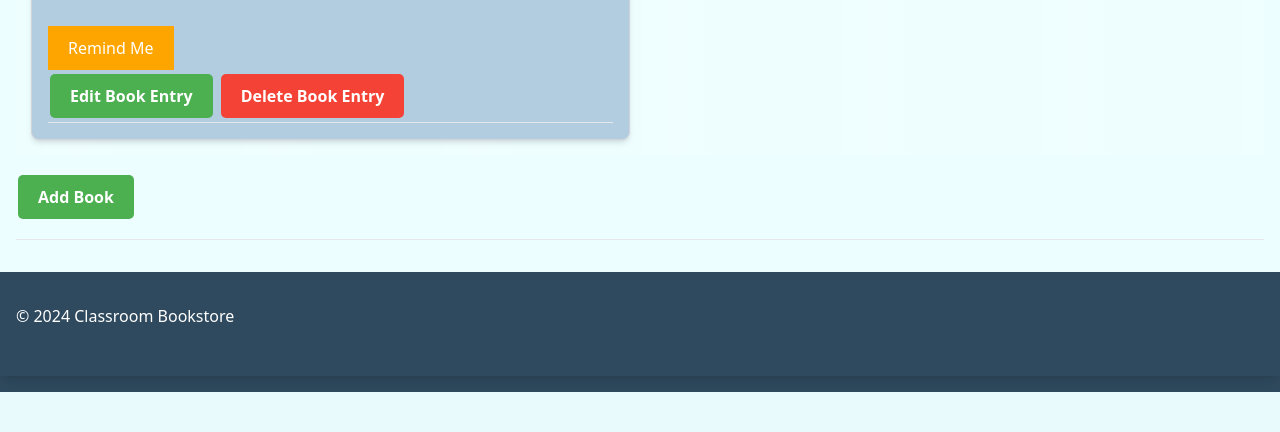
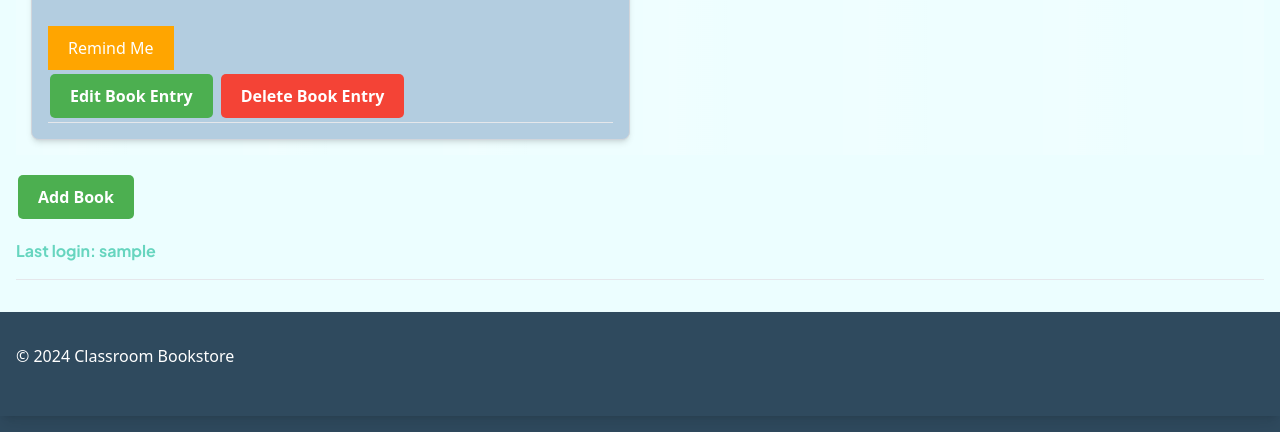
Before and after one commit to rafansyads/classroom-bookstore, a Django app: template main/templates/main.html in a window 1280 px wide. Shown: the part 602-1034 px from the top of the page. Before the commit the page ends 994 px from the top, so only its background shows below. Run offline with Django 5.2, Linux system fonts and the light colour scheme; the template is opened without the code that fills it: most values are stand-ins (such as "Sample title", 1, 10 or a date in 2020); grey boxes marked "Sample" are stand-in pictures; data that the repository does not hold is empty; some libraries are stand-ins or nearby versions.

Commit message:
1.3.0d: Before doing TM6 - 2

```diff
--- a/main/templates/login.html
+++ b/main/templates/login.html
@@ -1,6 +1,7 @@
 <!DOCTYPE html>
 {% extends 'base.html' %}
 {% block content %}
+{% include 'navbar.html' %}
 <html lang="en">
 <head>
     {% block meta %}
--- a/main/templates/main.html
+++ b/main/templates/main.html
@@ -29,6 +29,9 @@
                     <button id="admin-add-book-button" class="bg-blue-500 hover:bg-blue-600 text-white font-bold py-2 px-4 rounded">Add Book</button>
                 </a>
             </div>
+            <div class="last-login-menu">
+                <p class="text-left font-semibold text-greencs-light mt-4 animate-pulse plus-jakarta-sans">Last login: {{ last_login }}</p>
+            </div>
             <hr class="my-4">
         </div>
     </body>
--- a/main/templates/register.html
+++ b/main/templates/register.html
@@ -1,6 +1,7 @@
 <!DOCTYPE html>
 {% extends 'base.html' %}
 {% block content %}
+{% include 'navbar.html' %}
 <html lang="en">
     <head>
     {% block meta %}
```
